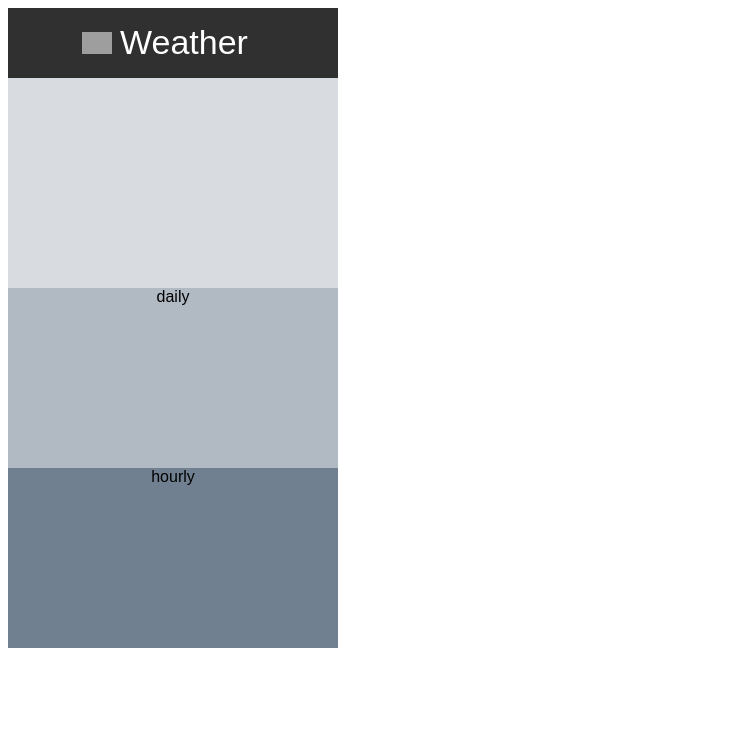
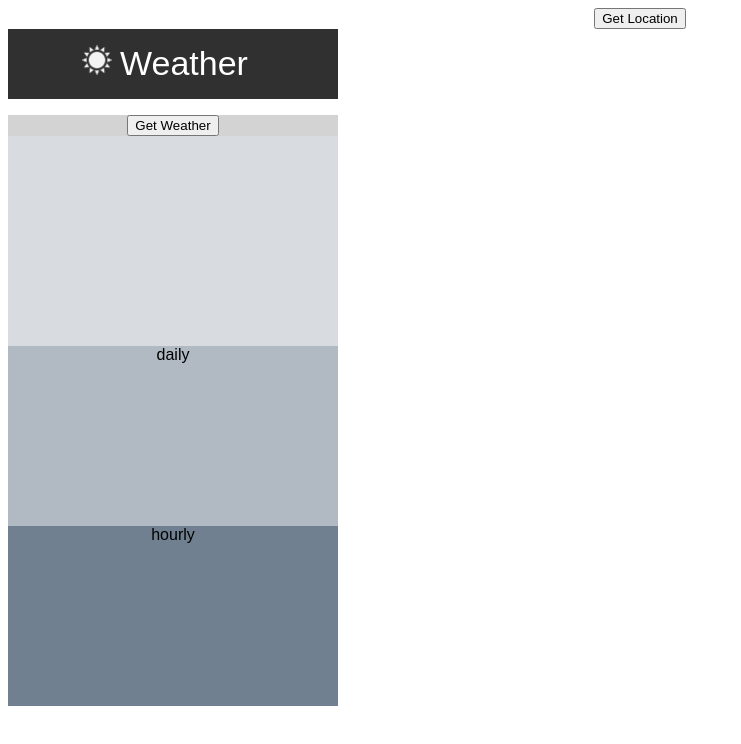
Before and after one commit to nokaur/React_Assignment_7, a React (Create React App) app: page / in a window 1280 px wide. Shown: the top 744 px of the page, without its empty margins (0-741 px from the left). Built offline with nearby package versions, Linux system fonts and the light colour scheme; grey boxes are pictures that could not be loaded.

Commit message:
Changes-2

```diff
--- a/src/App.js
+++ b/src/App.js
@@ -6,16 +6,35 @@ import DashBoard from "./Assignment7/WeatherDashboard";
 import axios from "axios";
 
 class App extends Component {
-  constructor(props) {
-    super(props);
-    this.setState({});
-  }
+  state = {
+    Latitude: undefined,
+    Longitude: undefined
+  };
 
+  getLocation = () => {
+    if (navigator.geolocation) {
+      navigator.geolocation.getCurrentPosition(this.getCoordinates);
+    } else {
+      ("Geolocation is not supported in your browser");
+    }
+  };
+
+  getCoordinates = (position) => {
+    // alert(`${position.coords.latitude}`)
+    this.setState({
+      Latitude: position.coords.latitude,
+      Longitude: position.coords.longitude
+    });
+  };
   render() {
+    // {
+    //   this.getLocation();
+    // }
     return (
       <div className="App">
+        <button onClick={this.getLocation}>Get Location</button>
         <Header />
-        <DashBoard />
+        <DashBoard Location={this.state} />
       </div>
     );
   }
--- a/src/Assignment7/WeatherDashboard.js
+++ b/src/Assignment7/WeatherDashboard.js
@@ -4,13 +4,47 @@ import DailyDisplay from "./DailyWeatherDisplay";
 import HourlyDisplay from "./HourlyWeatherDisplay";
 import axios from "axios";
 
+const api_key = "2e6f9563a63d5a52691225e9e4bffd29";
+
 class DashBoard extends Component {
-  // state = {
-  //   settemp: ""
-  // };
+  state = {
+    City: undefined,
+    Temp_Max: undefined,
+    Temp_Min: undefined,
+    Temperature: undefined,
+    Condition: undefined,
+    Description: undefined,
+    Error: undefined
+  };
+
+  getWeather = async (e) => {
+    const Lat = this.props.Location.Latitude;
+    const Long = this.props.Location.Longitude;
+    // e.PreventDefault();
+    const api_call = await fetch(
+      `https://api.openweathermap.org/data/2.5/weather?lat=${Lat}&lon=${Long}&appid=${api_key}`
+    );
+    const data = await api_call.json();
+    console.log(data);
+    this.setState({
+      City: data.main.name,
+      Temp_Max: data.main.temp_max,
+      Temp_Min: data.main.temp_min,
+      Temperature: data.main.temp,
+      Condition: data.weather[0].main,
+      Description: data.weather[0].Description,
+      Error: undefined
+    });
+  };
   render() {
+    // {
+    //   this.getWeather();
+    // }
     return (
       <div className="dashboard">
+        <p>{this.props.Location.Latitude}</p>
+        <p>{this.props.Location.Longitude}</p>
+        <button onClick={this.getWeather}>Get Weather</button>
         <CurrentDisplay />
         <DailyDisplay />
         <HourlyDisplay />
```
Also changed, not shown: src/Assignment7/HeaderIcon.png (added).
